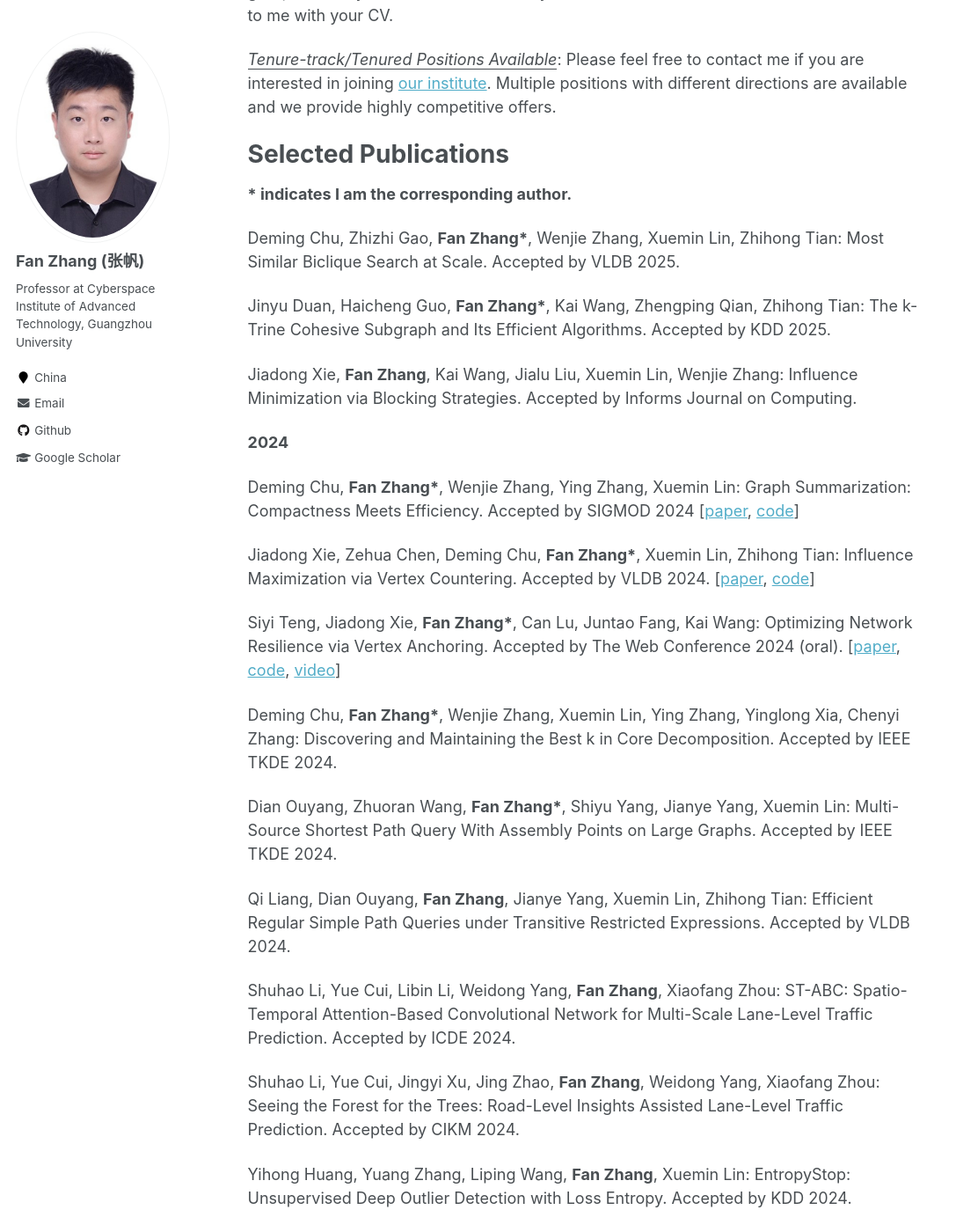
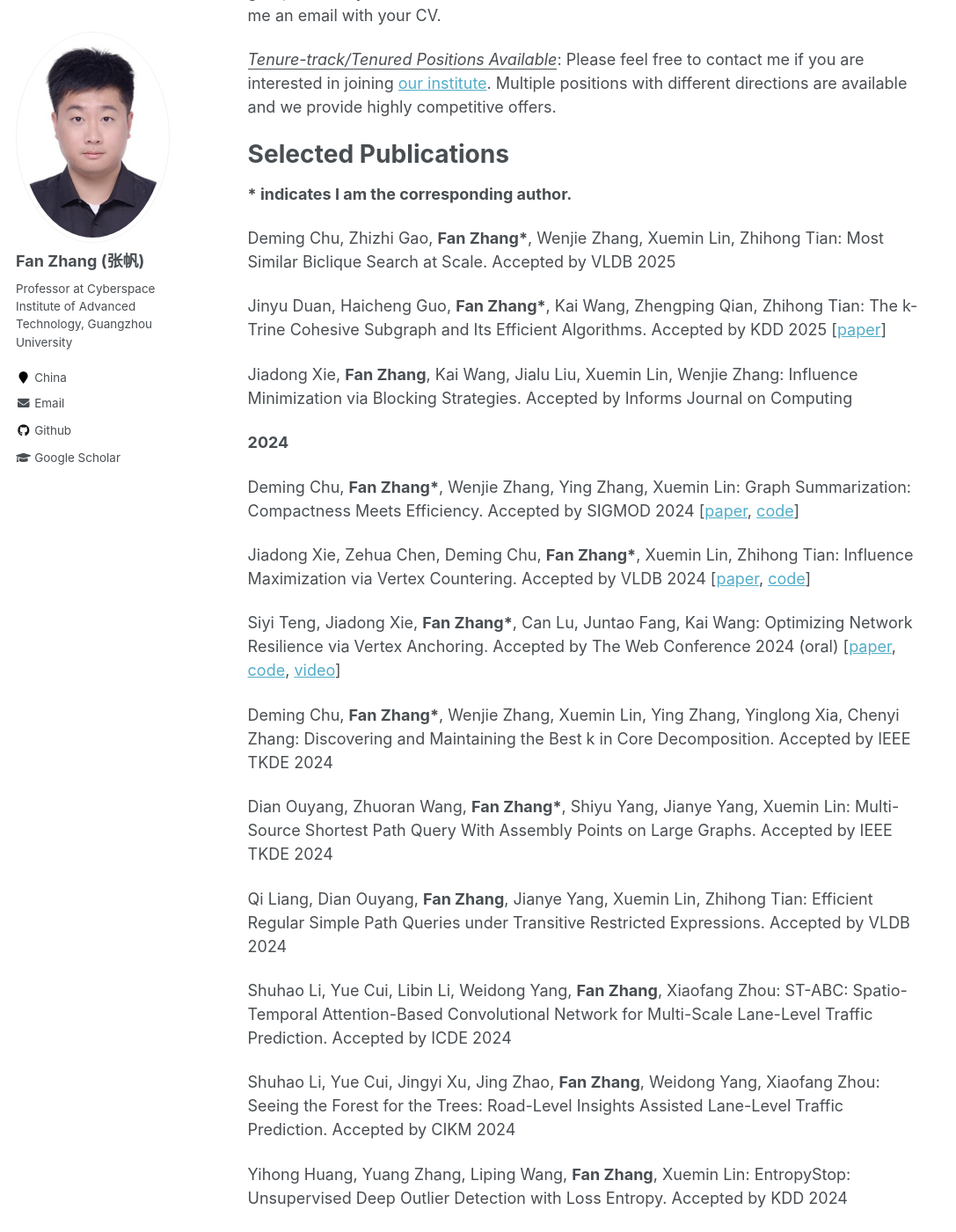
Before and after one commit to fanzhangcs/fanzhangcs.github.io, a Jekyll site: the page built from _pages/about.md, in a window 1280 px wide and 1400 px high, scrolled down 527 px. Shown: the whole window at 88% size, without its empty margins (0-1087 px from the left). Built offline with Jekyll 4.4.1, drawn with Linux system fonts in a browser that asks for light colours; some of the changed text lies outside the part shown.

Commit message:
Update about.md

```diff
--- a/_pages/about.md
+++ b/_pages/about.md
@@ -13,7 +13,7 @@ Welcome! I am currently a Professor of CIAT, the Co-director of the Big Data Com
 My research interests focus on large-scale graph management and analysis, including cohesive subgraphs, graph decomposition, network stability, information cascade, graph summarization, and outlier detection.
 <!--Link to [DBLP](https://dblp.uni-trier.de/pid/21/3626-36.html).-->
 
-*<ins>Postgraduate Positions Available</ins>*: I am looking for self-motivated students to join my group. You may refer to the status of my former/current students. You can send an email to me with your CV.
+*<ins>Postgraduate Positions Available</ins>*: I am looking for self-motivated students to join our group. You may refer to the status of our former/current students. Please feel free to send me an email with your CV.
 
 *<ins>Tenure-track/Tenured Positions Available</ins>*: Please feel free to contact me if you are interested in joining [our institute](https://wyy.gzhu.edu.cn/xygk/xyjs.htm). Multiple positions with different directions are available and we provide highly competitive offers.
 
@@ -22,31 +22,31 @@ Selected Publications
 ======
 **\* indicates I am the corresponding author.**
 
-Deming Chu, Zhizhi Gao, **Fan Zhang\***, Wenjie Zhang, Xuemin Lin, Zhihong Tian: Most Similar Biclique Search at Scale. Accepted by VLDB 2025.
+Deming Chu, Zhizhi Gao, **Fan Zhang\***, Wenjie Zhang, Xuemin Lin, Zhihong Tian: Most Similar Biclique Search at Scale. Accepted by VLDB 2025
 
-Jinyu Duan, Haicheng Guo, **Fan Zhang\***, Kai Wang, Zhengping Qian, Zhihong Tian: The k-Trine Cohesive Subgraph and Its Efficient Algorithms. Accepted by KDD 2025.
+Jinyu Duan, Haicheng Guo, **Fan Zhang\***, Kai Wang, Zhengping Qian, Zhihong Tian: The k-Trine Cohesive Subgraph and Its Efficient Algorithms. Accepted by KDD 2025 [[paper](/papers/2025_KDD_ktrine.pdf)]
 
-Jiadong Xie, **Fan Zhang**, Kai Wang, Jialu Liu, Xuemin Lin, Wenjie Zhang: Influence Minimization via Blocking Strategies. Accepted by Informs Journal on Computing.
+Jiadong Xie, **Fan Zhang**, Kai Wang, Jialu Liu, Xuemin Lin, Wenjie Zhang: Influence Minimization via Blocking Strategies. Accepted by Informs Journal on Computing
 
 **2024**
 
 Deming Chu, **Fan Zhang\***, Wenjie Zhang, Ying Zhang, Xuemin Lin: Graph Summarization: Compactness Meets Efficiency. Accepted by SIGMOD 2024  [[paper](/papers/2024_SIGMO_graphsum_cr.pdf), [code](https://github.com/nedchu/mags-release)]
 
-Jiadong Xie, Zehua Chen, Deming Chu, **Fan Zhang\***, Xuemin Lin, Zhihong Tian: Influence Maximization via Vertex Countering. Accepted by VLDB 2024. [[paper](/papers/2024_VLDB_countering.pdf), [code](https://github.com/mao-qiu/countering)]
+Jiadong Xie, Zehua Chen, Deming Chu, **Fan Zhang\***, Xuemin Lin, Zhihong Tian: Influence Maximization via Vertex Countering. Accepted by VLDB 2024 [[paper](/papers/2024_VLDB_countering.pdf), [code](https://github.com/mao-qiu/countering)]
 
-Siyi Teng, Jiadong Xie, **Fan Zhang\***, Can Lu, Juntao Fang, Kai Wang: Optimizing Network Resilience via Vertex Anchoring. Accepted by The Web Conference 2024 (oral). [[paper](/papers/2024_WebConf_followermax.pdf), [code](https://github.com/Tsyxxxka/Follower-Maximization), [video](https://www.youtube.com/watch?v=FidHoFm8uOE)]
+Siyi Teng, Jiadong Xie, **Fan Zhang\***, Can Lu, Juntao Fang, Kai Wang: Optimizing Network Resilience via Vertex Anchoring. Accepted by The Web Conference 2024 (oral) [[paper](/papers/2024_WebConf_followermax.pdf), [code](https://github.com/Tsyxxxka/Follower-Maximization), [video](https://www.youtube.com/watch?v=FidHoFm8uOE)]
 
-Deming Chu, **Fan Zhang\***, Wenjie Zhang, Xuemin Lin, Ying Zhang, Yinglong Xia, Chenyi Zhang: Discovering and Maintaining the Best k in Core Decomposition. Accepted by IEEE TKDE 2024.
+Deming Chu, **Fan Zhang\***, Wenjie Zhang, Xuemin Lin, Ying Zhang, Yinglong Xia, Chenyi Zhang: Discovering and Maintaining the Best k in Core Decomposition. Accepted by IEEE TKDE 2024
 
-Dian Ouyang, Zhuoran Wang, **Fan Zhang\***, Shiyu Yang, Jianye Yang, Xuemin Lin: Multi-Source Shortest Path Query With Assembly Points on Large Graphs. Accepted by IEEE TKDE 2024.
+Dian Ouyang, Zhuoran Wang, **Fan Zhang\***, Shiyu Yang, Jianye Yang, Xuemin Lin: Multi-Source Shortest Path Query With Assembly Points on Large Graphs. Accepted by IEEE TKDE 2024
 
-Qi Liang, Dian Ouyang, **Fan Zhang**, Jianye Yang, Xuemin Lin, Zhihong Tian: Efficient Regular Simple Path Queries under Transitive Restricted Expressions. Accepted by VLDB 2024.
+Qi Liang, Dian Ouyang, **Fan Zhang**, Jianye Yang, Xuemin Lin, Zhihong Tian: Efficient Regular Simple Path Queries under Transitive Restricted Expressions. Accepted by VLDB 2024
 
-Shuhao Li, Yue Cui, Libin Li, Weidong Yang, **Fan Zhang**, Xiaofang Zhou: ST-ABC: Spatio-Temporal Attention-Based Convolutional Network for Multi-Scale Lane-Level Traffic Prediction. Accepted by ICDE 2024.
+Shuhao Li, Yue Cui, Libin Li, Weidong Yang, **Fan Zhang**, Xiaofang Zhou: ST-ABC: Spatio-Temporal Attention-Based Convolutional Network for Multi-Scale Lane-Level Traffic Prediction. Accepted by ICDE 2024
 
-Shuhao Li, Yue Cui, Jingyi Xu, Jing Zhao, **Fan Zhang**, Weidong Yang, Xiaofang Zhou: Seeing the Forest for the Trees: Road-Level Insights Assisted Lane-Level Traffic Prediction. Accepted by CIKM 2024.
+Shuhao Li, Yue Cui, Jingyi Xu, Jing Zhao, **Fan Zhang**, Weidong Yang, Xiaofang Zhou: Seeing the Forest for the Trees: Road-Level Insights Assisted Lane-Level Traffic Prediction. Accepted by CIKM 2024
 
-Yihong Huang, Yuang Zhang, Liping Wang, **Fan Zhang**, Xuemin Lin: EntropyStop: Unsupervised Deep Outlier Detection with Loss Entropy. Accepted by KDD 2024.
+Yihong Huang, Yuang Zhang, Liping Wang, **Fan Zhang**, Xuemin Lin: EntropyStop: Unsupervised Deep Outlier Detection with Loss Entropy. Accepted by KDD 2024
 
 **2023**
 
```
